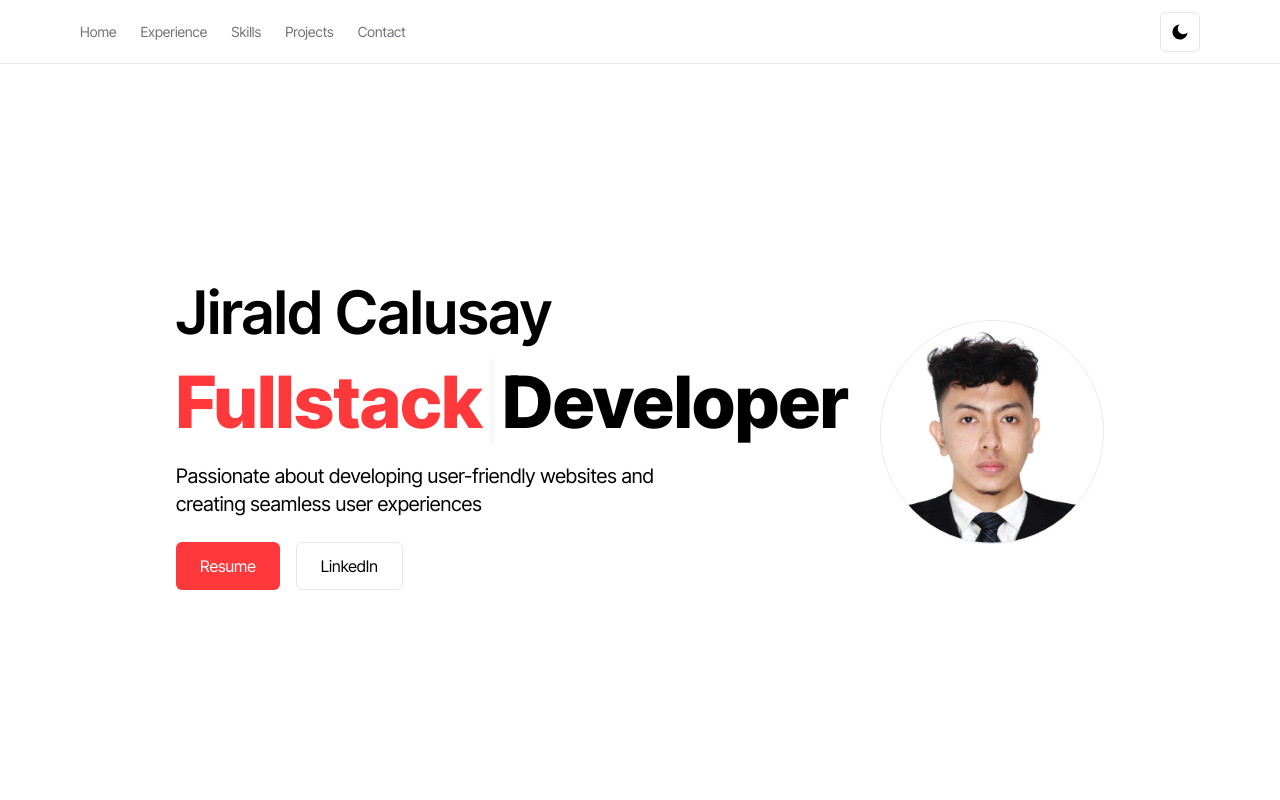
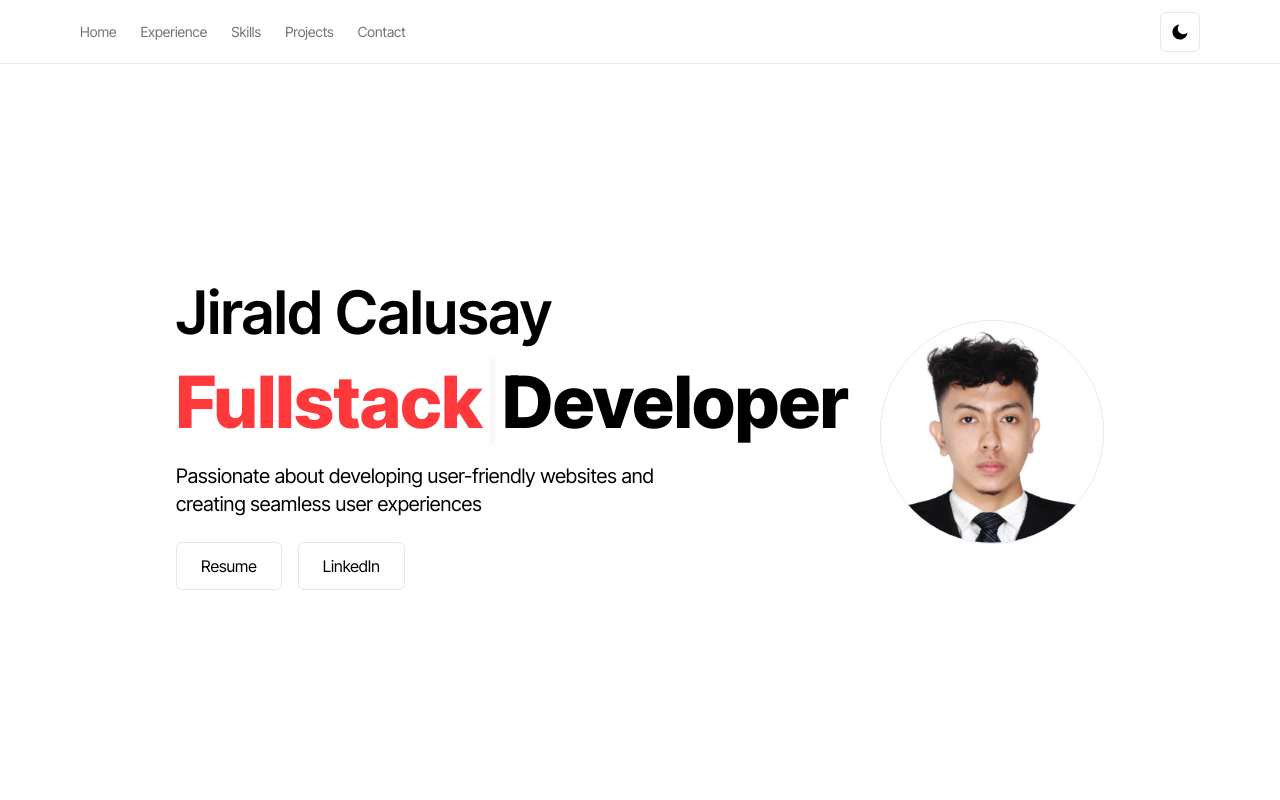
Before and after one commit to JiraldLaurea/digital-porftolio, a Next.js app: page / in a window 1280 px wide. Shown: the top 800 px of the page. Built offline with nearby package versions, Linux system fonts and the light colour scheme.

Commit message:
Update button

```diff
--- a/src/app/components/Button.tsx
+++ b/src/app/components/Button.tsx
@@ -1,13 +1,11 @@
-import React from "react";
-
 type ButtonProps = {
     link: string;
     text: string;
-    isResume?: boolean;
+    isPrimary?: boolean;
     isSmaller?: boolean;
 };
 
-const Button = ({ link, text, isResume, isSmaller }: ButtonProps) => {
+const Button = ({ link, text, isPrimary, isSmaller }: ButtonProps) => {
     return (
         // text-blue-600
         <a
@@ -21,9 +19,9 @@ const Button = ({ link, text, isResume, isSmaller }: ButtonProps) => {
                         : "px-4 sm:px-6 h-10 text-sm sm:text-base sm:h-12"
                 }
                 ${
-                    isResume
+                    isPrimary
                         ? "text-white bg-accent hover:bg-accent-hovered dark:hover:bg-accent-hovered-dark dark:bg-accent-dark"
-                        : "border hover:bg-gray-100 hover:dark:bg-primary3-dark dark:border-zinc-700"
+                        : "border hover:bg-primary-hovered hover:dark:bg-primary-hovered-dark dark:border-zinc-700"
                 }`}
         >
             <p>{text}</p>
```
